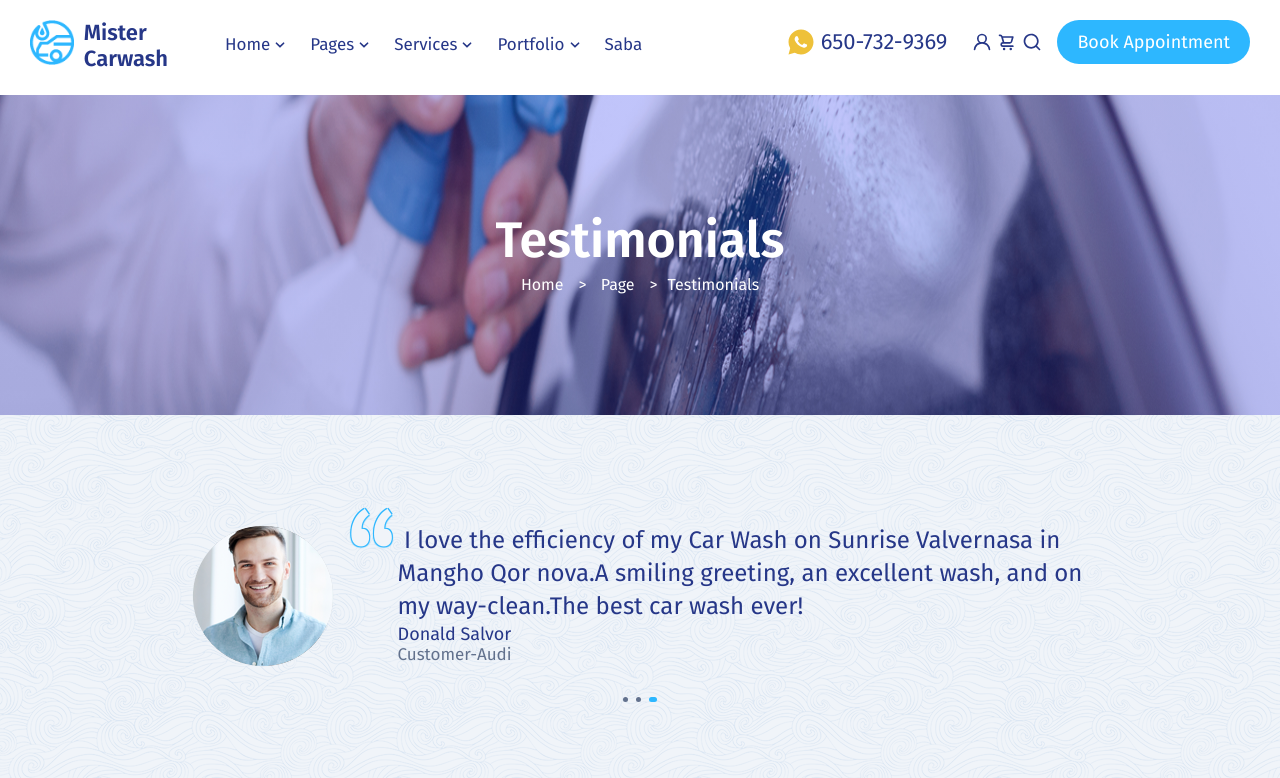
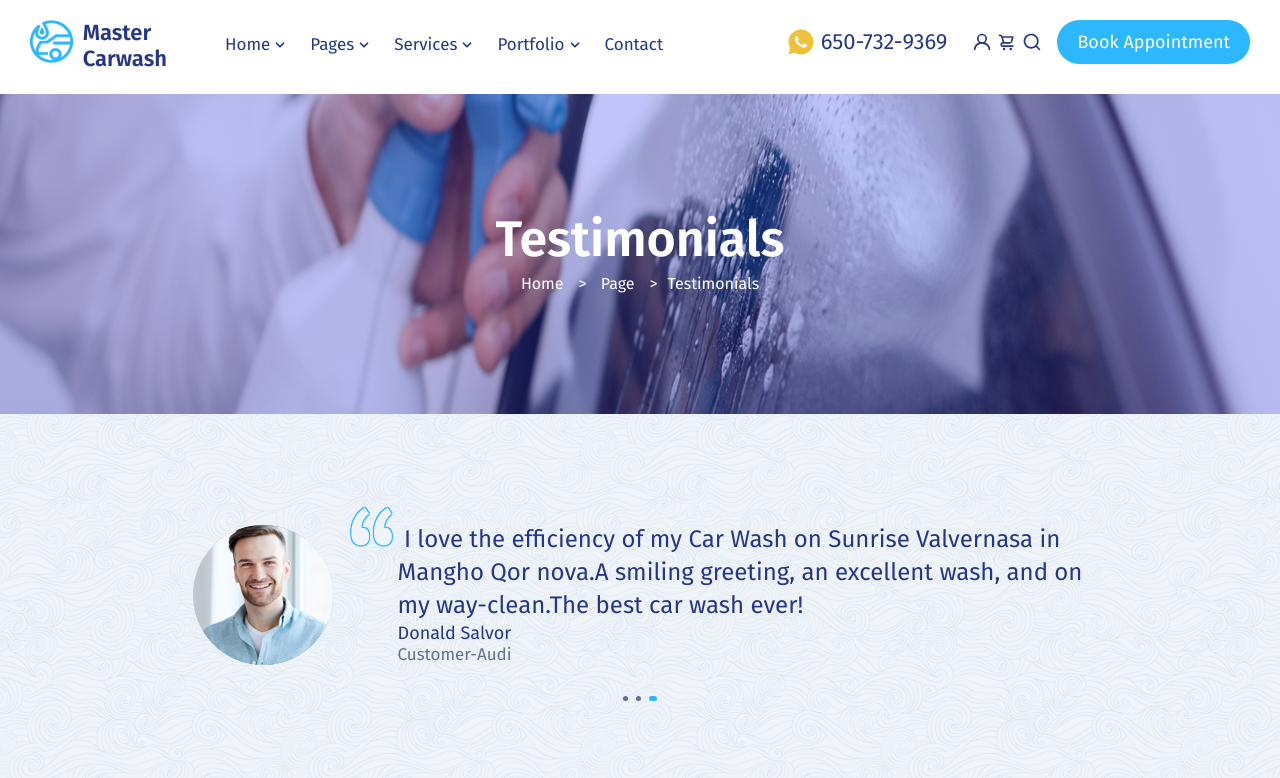
Before and after one commit to SabaAlam/Carwash, a plain HTML site: page index.html in a window 1280 px wide. Shown: the top 778 px of the page. Drawn offline with nearby package versions, Linux system fonts and the light colour scheme.

Commit message:
merging with main

```diff
--- a/index.html
+++ b/index.html
@@ -21,7 +21,7 @@
                     </a>
                     <a href="#">
                         <h1>
-                            Mister Carwash
+                            Master Carwash
                         </h1>
                     </a>
                 </div>
@@ -105,7 +105,7 @@
                             </details>
                         </li>
                         <li>
-                            <a href="#">Saba</a>
+                            <a href="#">Contact</a>
                         </li>
                     </ul>
                 </div>
```
